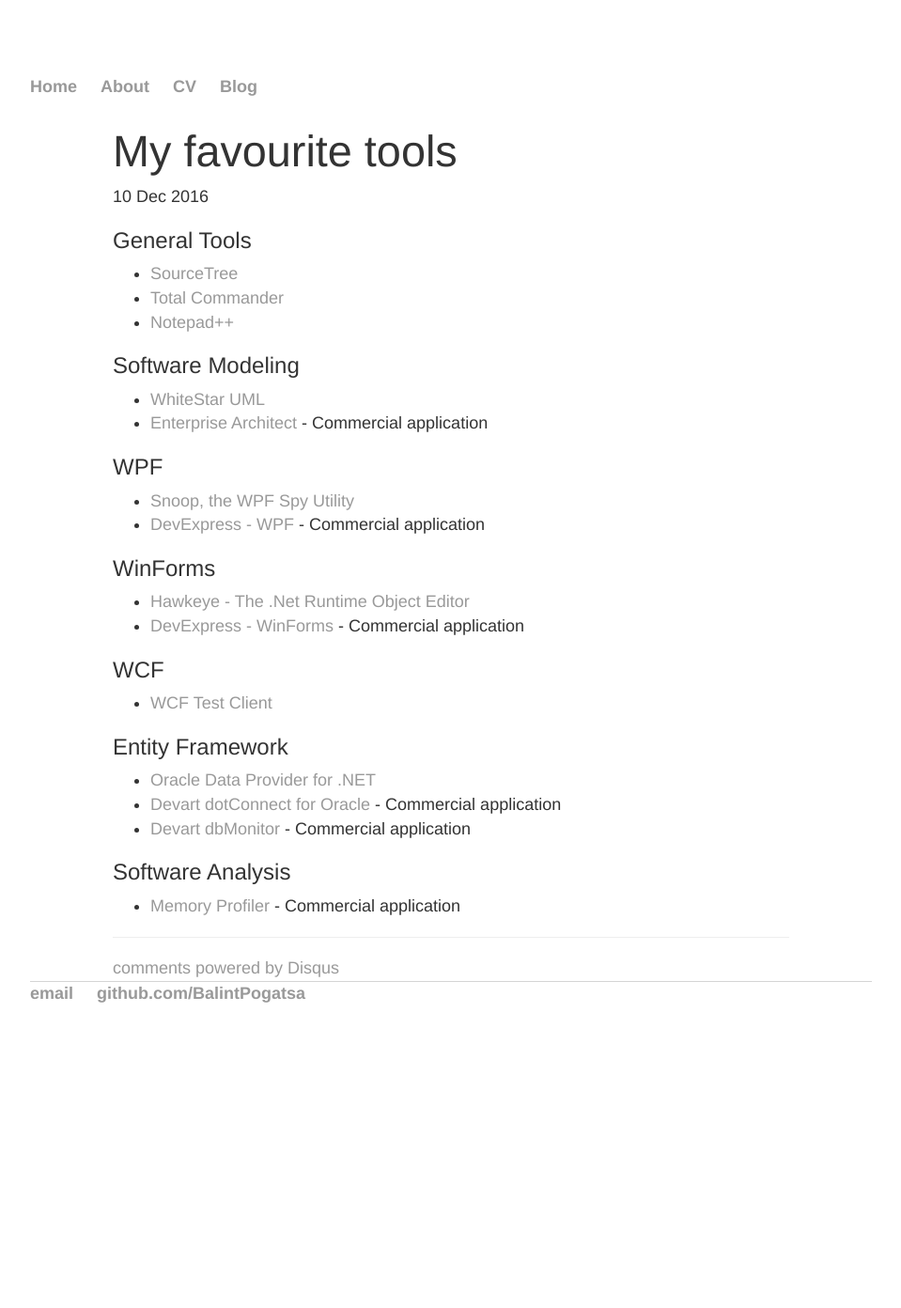
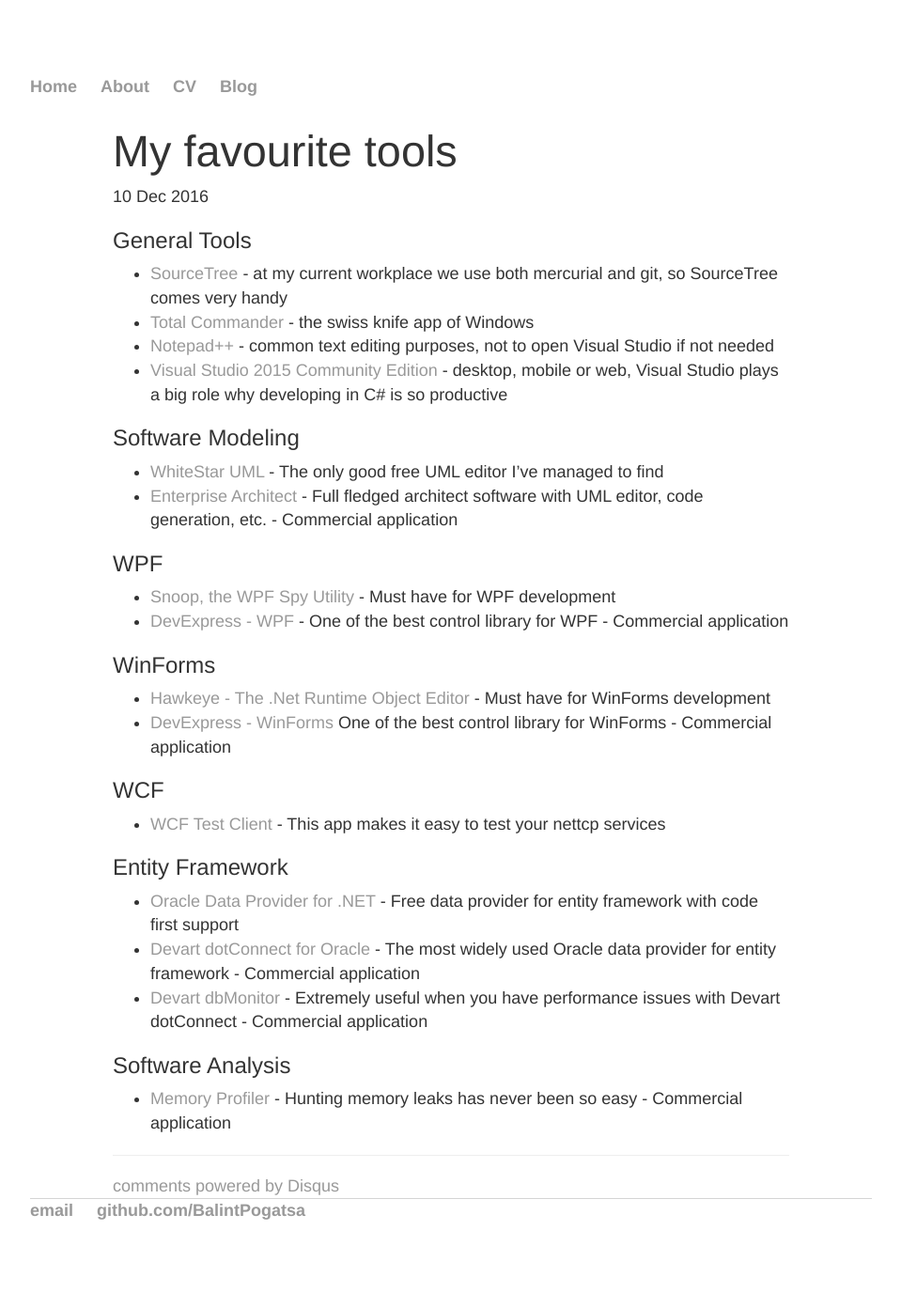
Before and after one commit to BalintPogatsa/BalintPogatsa.github.io, a Jekyll site: the page built from _posts/2016-12-10-my-favourite-tools.md, in a window 1280 px wide. Shown: the whole page at 94% size, without its empty margins (160-1119 px from the left). Built offline with Jekyll 4.4.1, drawn with Linux system fonts in a browser that asks for light colours; comment, search, counter and statistics services are not loaded; before the commit the page ends 1161 px from its top, so only the background shows below that.

Commit message:
added comments for tools post

```diff
--- a/_posts/2016-12-10-my-favourite-tools.md
+++ b/_posts/2016-12-10-my-favourite-tools.md
@@ -6,35 +6,36 @@ date: 2016-12-10
 
 ### General Tools
 
-  * [SourceTree](https://www.sourcetreeapp.com/ "SourceTree")
-  * [Total Commander](https://www.ghisler.com/ "Total Commander")
-  * [Notepad++](https://notepad-plus-plus.org/ "Notepad++")
+  * [SourceTree](https://www.sourcetreeapp.com/ "SourceTree") - at my current workplace we use both mercurial and git, so SourceTree comes very handy
+  * [Total Commander](https://www.ghisler.com/ "Total Commander") - the swiss knife app of Windows
+  * [Notepad++](https://notepad-plus-plus.org/ "Notepad++") - common text editing purposes, not to open Visual Studio if not needed
+  * [Visual Studio 2015 Community Edition](https://www.visualstudio.com/vs/community/ "Visual Studio 2015 Community Edition") - desktop, mobile or web, Visual Studio plays a big role why developing in C# is so productive
 
 ### Software Modeling
 
-  * [WhiteStar UML](https://sourceforge.net/projects/whitestaruml/ "WhiteStar UML")
-  * [Enterprise Architect](http://www.sparxsystems.com.au/ "Enterprise Architect") - Commercial application
+  * [WhiteStar UML](https://sourceforge.net/projects/whitestaruml/ "WhiteStar UML") - The only good free UML editor I've managed to find
+  * [Enterprise Architect](http://www.sparxsystems.com.au/ "Enterprise Architect") - Full fledged architect software with UML editor, code generation, etc. - Commercial application
 
 ### WPF
 
-  * [Snoop, the WPF Spy Utility](https://snoopwpf.codeplex.com/ "Snoop, the WPF Spy Utility")
-  * [DevExpress - WPF](https://www.devexpress.com/products/net/controls/wpf/ "DevExpress WPF") - Commercial application
+  * [Snoop, the WPF Spy Utility](https://snoopwpf.codeplex.com/ "Snoop, the WPF Spy Utility") - Must have for WPF development
+  * [DevExpress - WPF](https://www.devexpress.com/products/net/controls/wpf/ "DevExpress WPF") - One of the best control library for WPF - Commercial application
 
 ### WinForms
 
-  * [Hawkeye - The .Net Runtime Object Editor](http://hawkeye.codeplex.com/ "Hawkeye - The .Net Runtime Object Editor")
-  * [DevExpress - WinForms](https://www.devexpress.com/products/net/controls/winforms/ "DevExpress WinForms") - Commercial application
+  * [Hawkeye - The .Net Runtime Object Editor](http://hawkeye.codeplex.com/ "Hawkeye - The .Net Runtime Object Editor") - Must have for WinForms development
+  * [DevExpress - WinForms](https://www.devexpress.com/products/net/controls/winforms/ "DevExpress WinForms") One of the best control library for WinForms - Commercial application
 
 ### WCF
 
-  * [WCF Test Client](https://msdn.microsoft.com/en-us/library/bb552364(v=vs.110).aspx "WCF Test Client")
+  * [WCF Test Client](https://msdn.microsoft.com/en-us/library/bb552364(v=vs.110).aspx "WCF Test Client") - This app makes it easy to test your nettcp services
 
 ### Entity Framework
 
-  * [Oracle Data Provider for .NET](http://www.oracle.com/technetwork/topics/dotnet/index-085163.html "Oracle Data Provider for .NET")
-  * [Devart dotConnect for Oracle](https://www.devart.com/dotconnect/oracle/ "Devart dotConnect for Oracle") - Commercial application
-  * [Devart dbMonitor](https://www.devart.com/dbmonitor/ "Devart dbMonitor") - Commercial application
+  * [Oracle Data Provider for .NET](http://www.oracle.com/technetwork/topics/dotnet/index-085163.html "Oracle Data Provider for .NET") - Free data provider for entity framework with code first support
+  * [Devart dotConnect for Oracle](https://www.devart.com/dotconnect/oracle/ "Devart dotConnect for Oracle") - The most widely used Oracle data provider for entity framework - Commercial application
+  * [Devart dbMonitor](https://www.devart.com/dbmonitor/ "Devart dbMonitor") - Extremely useful when you have performance issues with Devart dotConnect - Commercial application
 
 ### Software Analysis
 
-  * [Memory Profiler](http://memprofiler.com/ "Memory Profiler") - Commercial application
+  * [Memory Profiler](http://memprofiler.com/ "Memory Profiler") - Hunting memory leaks has never been so easy - Commercial application
```
